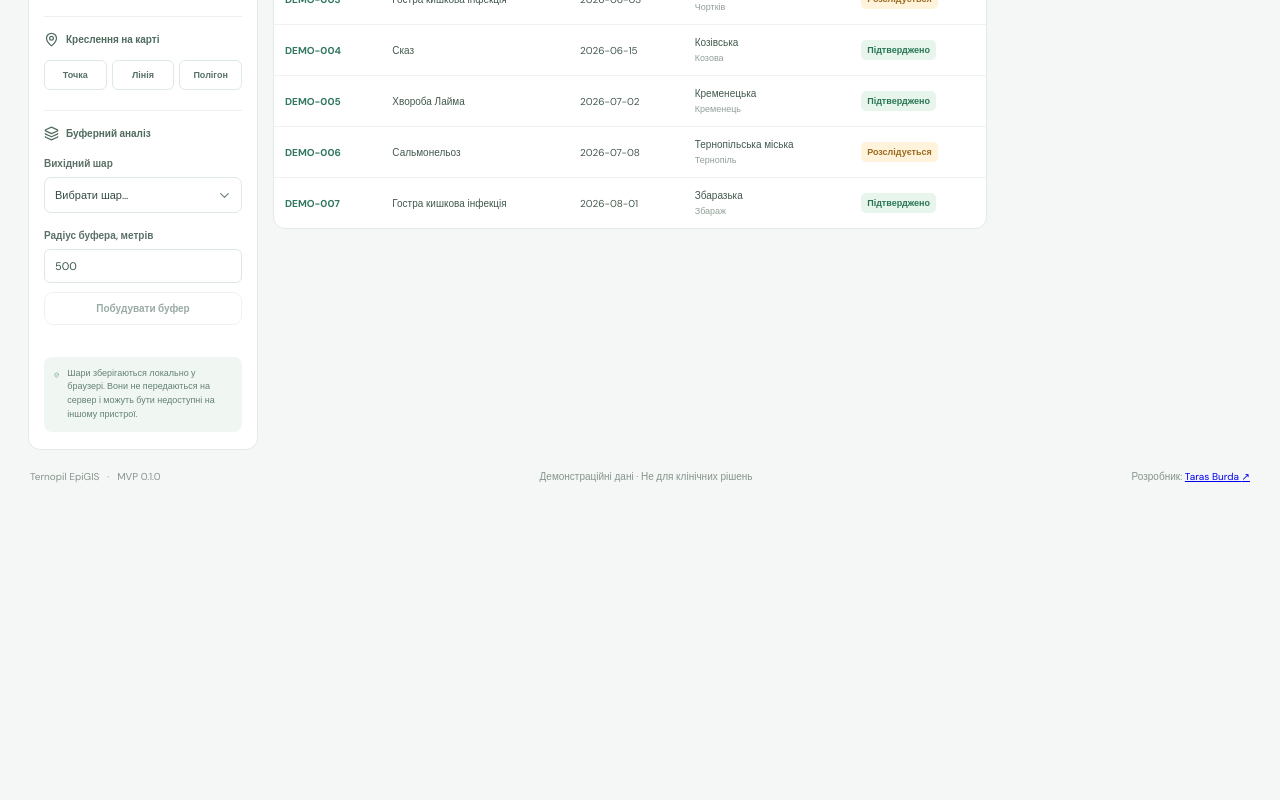
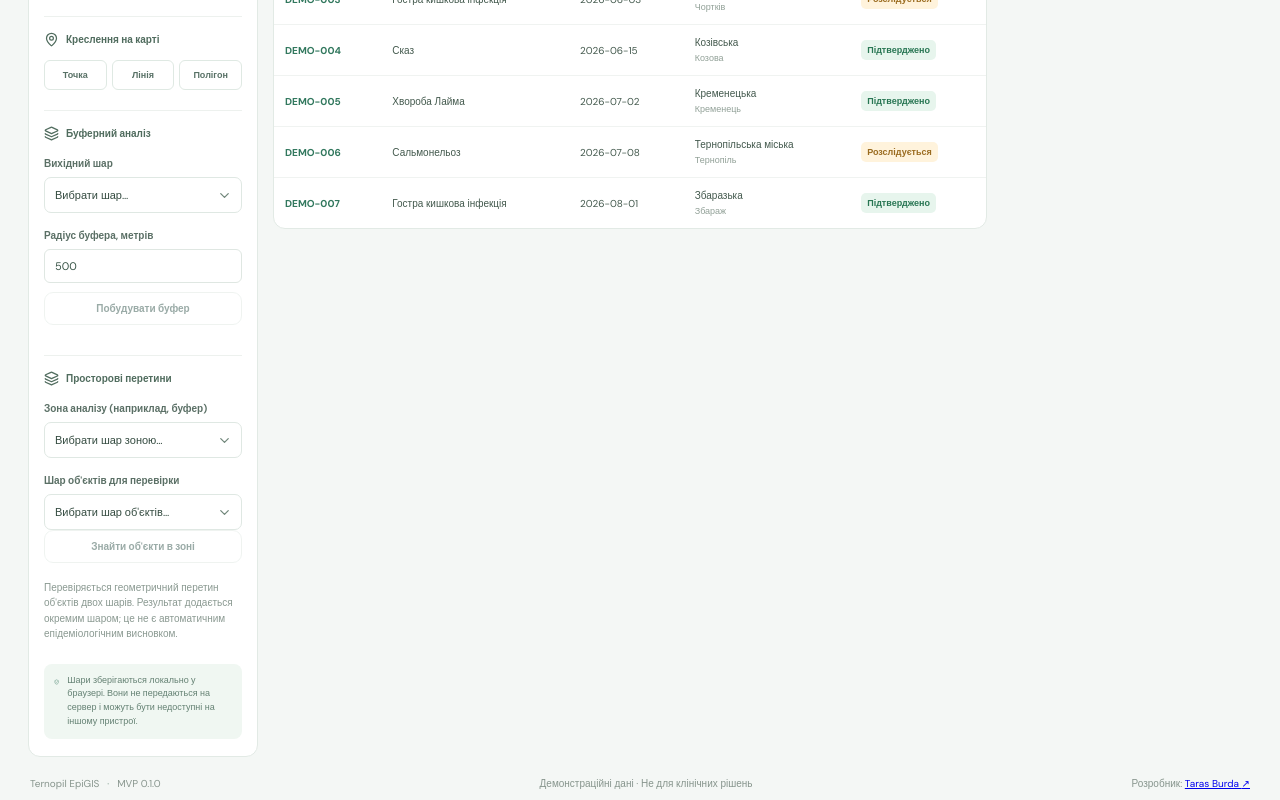
Before and after one commit to TarasB88/ternopil-epigis, a React (Vite) app: page / in a window 1280 px wide. Shown: the part 1136-1936 px from the top of the page. Before the commit the page ends 1633 px from the top, so only its background shows below. Built offline with nearby package versions, Linux system fonts and the light colour scheme.

Commit message:
Add spatial layer intersection analysis

```diff
--- a/src/App.tsx
+++ b/src/App.tsx
@@ -1,6 +1,7 @@
 import { useEffect, useMemo, useRef, useState } from "react";
 import { CircleMarker, GeoJSON, MapContainer, Polygon, Polyline, Popup, TileLayer, useMap } from "react-leaflet";
 import { buffer as turfBuffer } from "@turf/buffer";
+import { booleanIntersects } from "@turf/boolean-intersects";
 import L from "leaflet";
 import { Activity, AlertTriangle, CalendarDays, ChevronDown, Download, FileSpreadsheet, Filter, Layers3, MapPin, Search, ShieldCheck, Upload, Users, X } from "lucide-react";
 import * as XLSX from "xlsx";
@@ -119,6 +120,8 @@ export default function App() {
   const [drawPoints, setDrawPoints] = useState<[number, number][]>([]);
   const [bufferLayerId, setBufferLayerId] = useState("");
   const [bufferMeters, setBufferMeters] = useState("500");
+  const [intersectionZoneId, setIntersectionZoneId] = useState("");
+  const [intersectionTargetId, setIntersectionTargetId] = useState("");
   const layerFileRef = useRef<HTMLInputElement>(null);
   const [hromadaBoundaries, setHromadaBoundaries] = useState<any>(null);
   const [disease, setDisease] = useState("Усі нозології");
@@ -295,6 +298,50 @@ export default function App() {
     }
   };
 
+  const runIntersection = () => {
+    const zoneLayer = gisLayers.find((layer) => layer.id === intersectionZoneId);
+    const targetLayer = gisLayers.find((layer) => layer.id === intersectionTargetId);
+    if (!zoneLayer || !targetLayer) { setLayerMessage("Вибери шар зоною аналізу та шар об'єктів для перевірки."); return; }
+    if (zoneLayer.id === targetLayer.id) { setLayerMessage("Для аналізу потрібно вибрати два різні шари."); return; }
+    const zones = zoneLayer.data?.features ?? [];
+    const targets = targetLayer.data?.features ?? [];
+    if (!zones.length || !targets.length) { setLayerMessage("Один із вибраних шарів не містить об'єктів."); return; }
+    try {
+      const matches = targets.flatMap((feature: any, index: number) => {
+        if (!feature?.geometry) return [];
+        const intersectingZones = zones.filter((zone: any) => zone?.geometry && booleanIntersects(feature, zone));
+        if (!intersectingZones.length) return [];
+        return [{
+          ...feature,
+          properties: {
+            ...(feature.properties ?? {}),
+            _epigis_source_layer: targetLayer.name,
+            _epigis_intersection_count: intersectingZones.length,
+            _epigis_zone_layer: zoneLayer.name,
+            _epigis_source_index: index
+          }
+        }];
+      });
+      if (!matches.length) {
+        setLayerMessage(`Перетинів не виявлено: ${targets.length} об'єктів перевірено щодо шару «${zoneLayer.name}».`);
+        return;
+      }
+      const resultLayer: GISLayer = {
+        id: `intersection-${Date.now()}-${Math.random().toString(36).slice(2, 7)}`,
+        name: `Перетини: ${targetLayer.name} / ${zoneLayer.name}`,
+        category: "Результати просторового аналізу",
+        visible: true,
+        data: { type: "FeatureCollection", features: matches },
+        source: `Просторовий перетин «${targetLayer.name}» із «${zoneLayer.name}»`,
+        importedAt: new Date().toISOString()
+      };
+      setGisLayers((current) => [...current, resultLayer]);
+      setLayerMessage(`Знайдено ${matches.length} об'єктів із перетином із зоною. Перевірено об'єктів: ${targets.length}; геометрій зони: ${zones.length}. Результат додано окремим шаром.`);
+    } catch {
+      setLayerMessage("Не вдалося виконати перетин. Перевір валідність геометрій у двох GeoJSON-шарах.");
+    }
+  };
+
   const exportCsv = () => {
     const header = TEMPLATE_HEADERS.join(",");
     const rows = filtered.map((item) => TEMPLATE_HEADERS.map((key) => {
@@ -392,6 +439,14 @@ export default function App() {
             <label className="field-label">Радіус буфера, метрів</label>
             <input className="buffer-input" type="number" min="1" max="100000" value={bufferMeters} onChange={(event) => setBufferMeters(event.target.value)} />
             <button className="button button-light layer-import-button" disabled={!gisLayers.length || !bufferLayerId} onClick={createBuffer}>Побудувати буфер</button>
+            <div className="sidebar-divider" />
+            <div className="legend-title"><Layers3 size={15} /> Просторові перетини</div>
+            <label className="field-label">Зона аналізу (наприклад, буфер)</label>
+            <div className="select-wrap"><select value={intersectionZoneId} onChange={(event) => setIntersectionZoneId(event.target.value)}><option value="">Вибрати шар зоною…</option>{gisLayers.map((layer) => <option key={layer.id} value={layer.id}>{layer.name}</option>)}</select><ChevronDown size={15} /></div>
+            <label className="field-label">Шар об'єктів для перевірки</label>
+            <div className="select-wrap"><select value={intersectionTargetId} onChange={(event) => setIntersectionTargetId(event.target.value)}><option value="">Вибрати шар об'єктів…</option>{gisLayers.map((layer) => <option key={layer.id} value={layer.id}>{layer.name}</option>)}</select><ChevronDown size={15} /></div>
+            <button className="button button-light layer-import-button" disabled={!intersectionZoneId || !intersectionTargetId} onClick={runIntersection}>Знайти об'єкти в зоні</button>
+            <p className="layer-empty">Перевіряється геометричний перетин об'єктів двох шарів. Результат додається окремим шаром; це не є автоматичним епідеміологічним висновком.</p>
             <div className="privacy-note"><ShieldCheck size={16} /><span>Шари зберігаються локально у браузері. Вони не передаються на сервер і можуть бути недоступні на іншому пристрої.</span></div>
           </aside>
 
```
